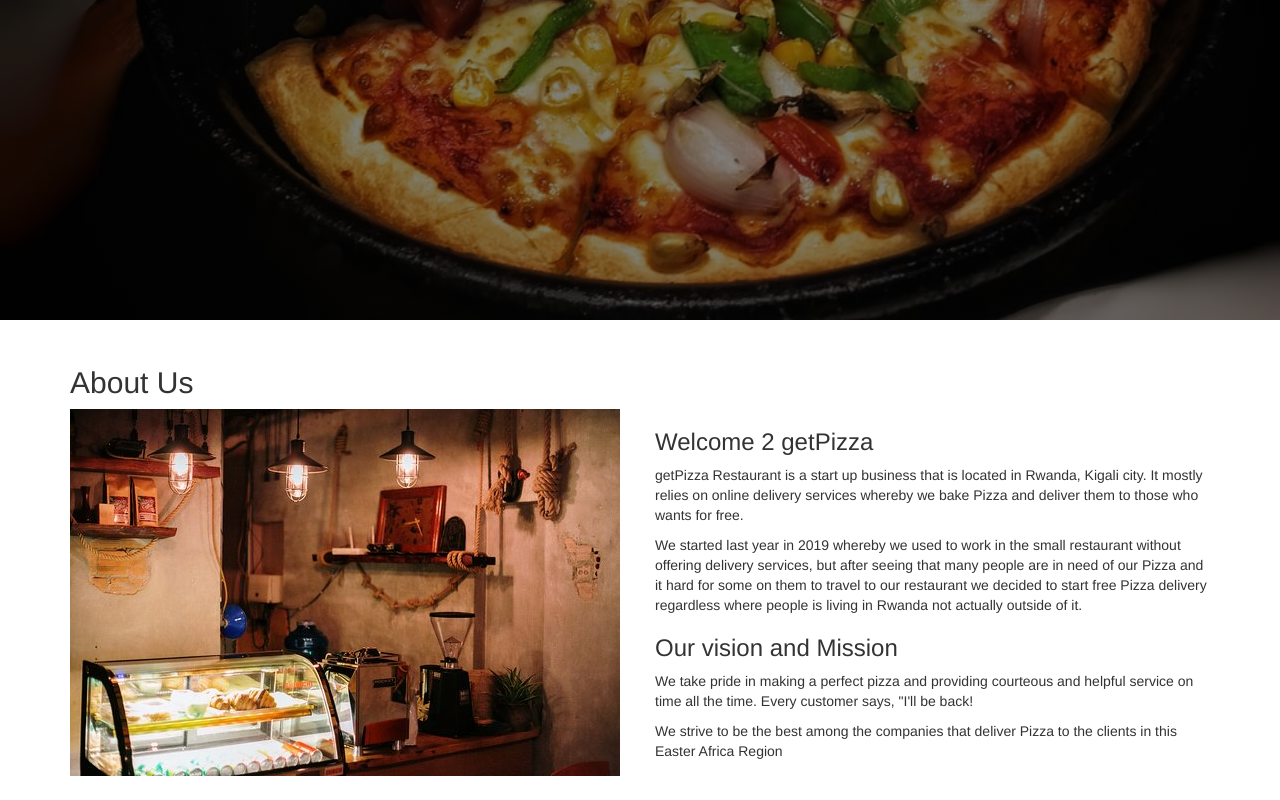
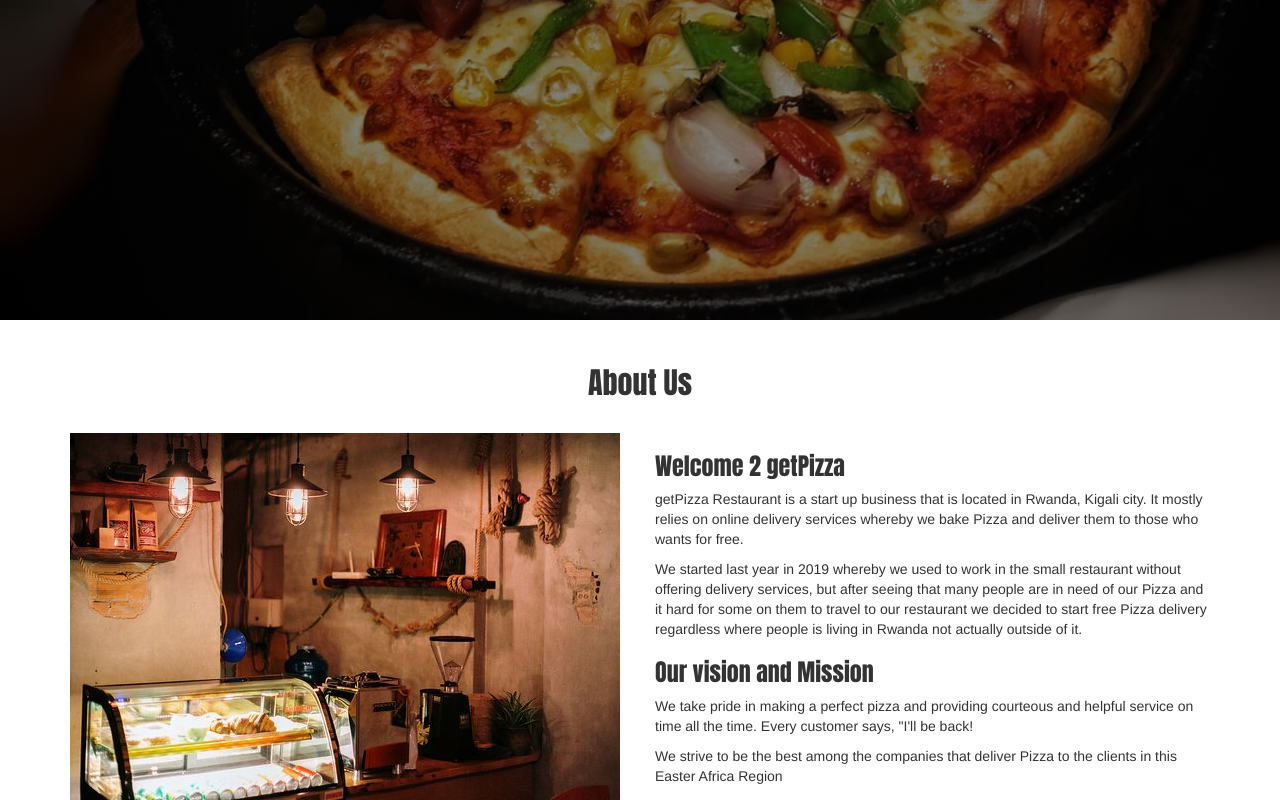
Before and after one commit to Floride125-art/Pizza, a plain HTML site: page index.html in a window 1280 px wide. Shown: the part 508-1308 px from the top of the page. Before the commit the page ends 1284 px from the top, so only its background shows below. Drawn offline with nearby package versions, Linux system fonts and the light colour scheme.

Commit message:
added css to about us section

```diff
--- a/css/index.css
+++ b/css/index.css
@@ -64,3 +64,16 @@ body, html {
   font-family: impact;
 
 }
+.container h2{
+  text-align: center;
+  margin-bottom: 3%;
+  font-family: impact;
+}
+.row h3{
+  font-family: impact;
+
+}
+.container{
+  margin-bottom: 2%;
+
+}
```
